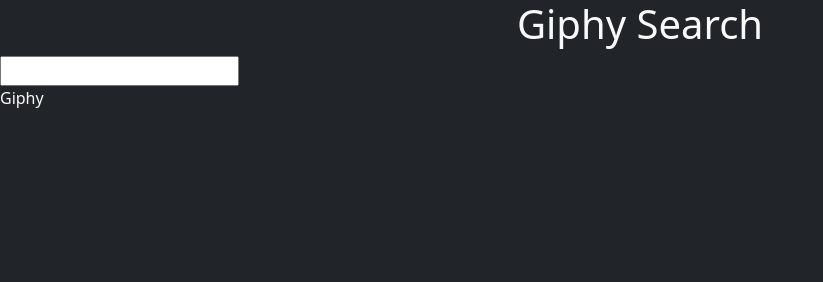
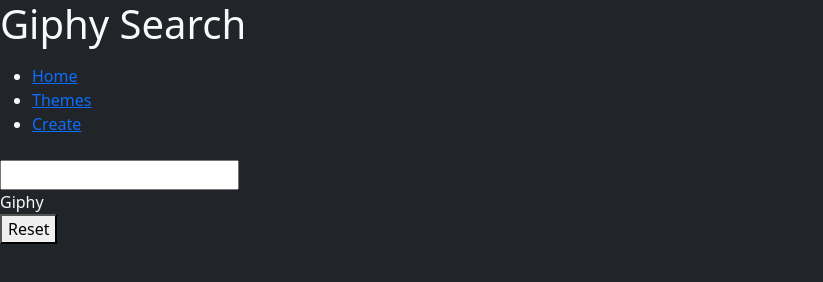
Before and after one commit to Elv-Ros22/project02-search-engine, a plain HTML site: page index.html in a window 1280 px wide. Shown: the whole page, without its empty margins (0-823 px from the left). Drawn offline with nearby package versions, Linux system fonts and the light colour scheme; a web font is replaced by a local one.

Commit message:
added multiple links

```diff
--- a/index.html
+++ b/index.html
@@ -25,14 +25,25 @@
       href="https://fonts.googleapis.com/css2?family=Underdog&display=swap"
       rel="stylesheet"
     />
-    <h1 class="text-center">Giphy Search</h1>
 
-    <div>
+    <h1 class="title">Giphy Search</h1>
+    <nav class="navbar">
+      <ul>
+        <li><a href="#">Home</a></li>
+        <li><a href="#">Themes</a></li>
+        <li><a href="#">Create</a></li>
+      </ul>
+    </nav>
+
+    <div class="search-section">
       <input type="text" id="input" />
       <div id="btn" onclick="sendApiRequest()">
         <span class="noselect">Giphy</span>
         <div id="circle"></div>
       </div>
     </div>
+    <section class="gif-container" id="gifContainer"></section>
+    <button class="reset">Reset</button>
+    <script src="main.js"></script>
   </body>
 </html>
```
